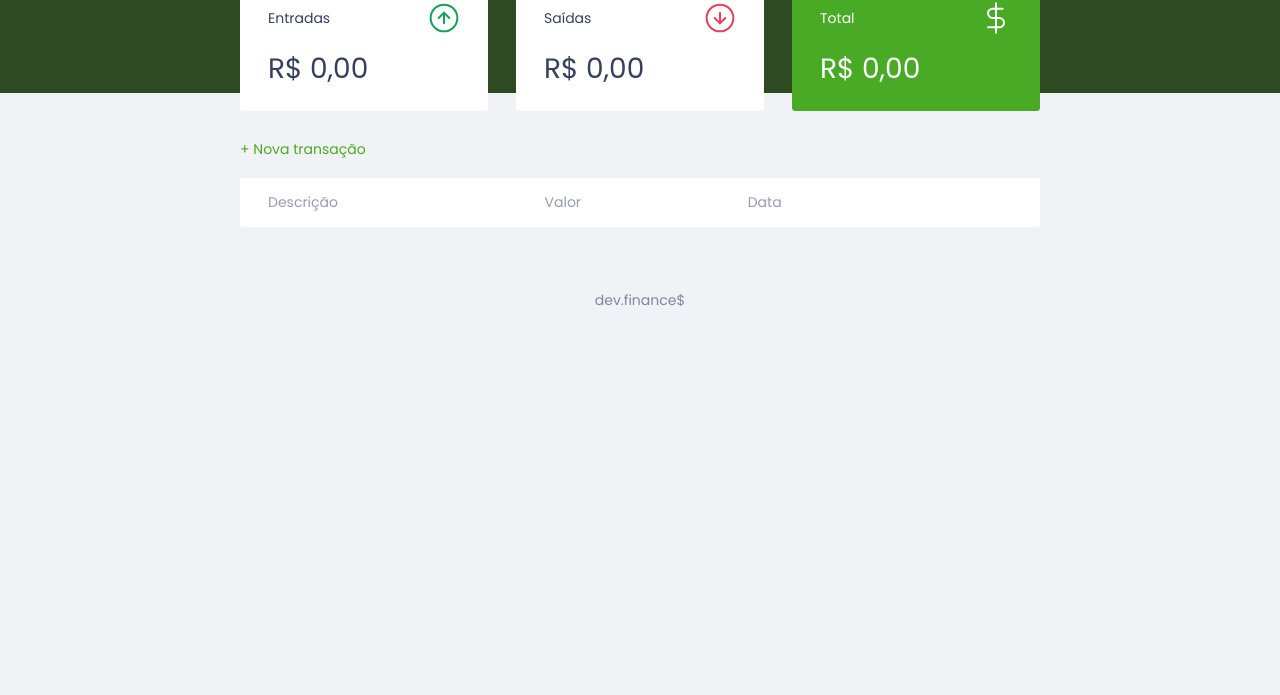
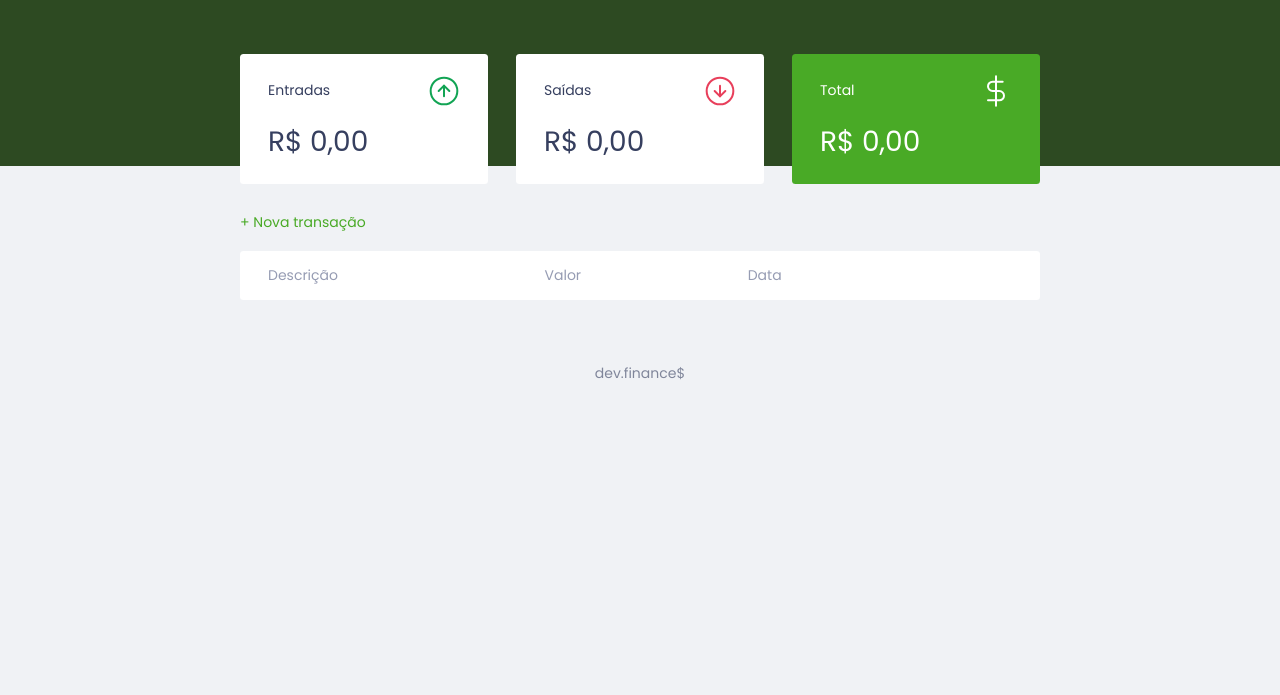
Before and after one commit to FernandNsp/Discover-DevFinances, a plain HTML site: page index.html in a window 1280 px wide. Shown: the part 105-800 px from the top of the page. Drawn offline with Linux system fonts and the light colour scheme.

Commit message:
crescendo espaco da header

```diff
--- a/style.css
+++ b/style.css
@@ -25,7 +25,7 @@ body{
 header{
 	background: #2d4a22;
 	text-align: center;
-	padding: 2rem 0 10rem;
+	padding: 5rem 0 12.2rem;
 }
 
 .sr-only{ /* mantem para leitores de tela */
```
